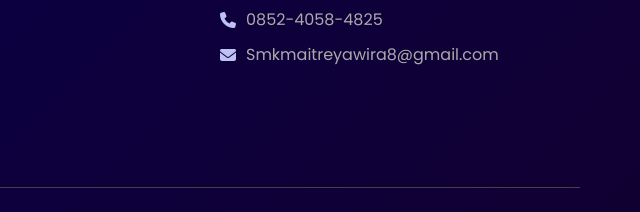
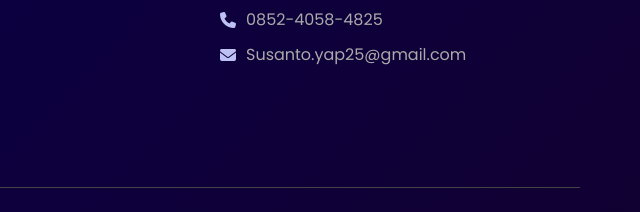
Before and after one commit to susantoyap25-wq/halam-utama, a plain HTML site: page index.html in a window 1280 px wide. Shown: the part 8034-8246 px from the top of the page, 640-1280 px from the left. Drawn offline with Linux system fonts and the light colour scheme; animation ran at ten frames a second.

Commit message:
Update index.html

```diff
--- a/index.html
+++ b/index.html
@@ -545,7 +545,7 @@
                     <ul class="contact-info">
                         <li><i class="fas fa-map-marker-alt"></i> Jl. Inpres No 88 Kota Dumai, 28823</li>
                         <li><i class="fas fa-phone"></i> 0852-4058-4825</li>
-                        <li><i class="fas fa-envelope"></i> Smkmaitreyawira8@gmail.com</li>
+                        <li><i class="fas fa-envelope"></i> Susanto.yap25@gmail.com</li>
                     </ul>
                 </div>
             </div>
```
